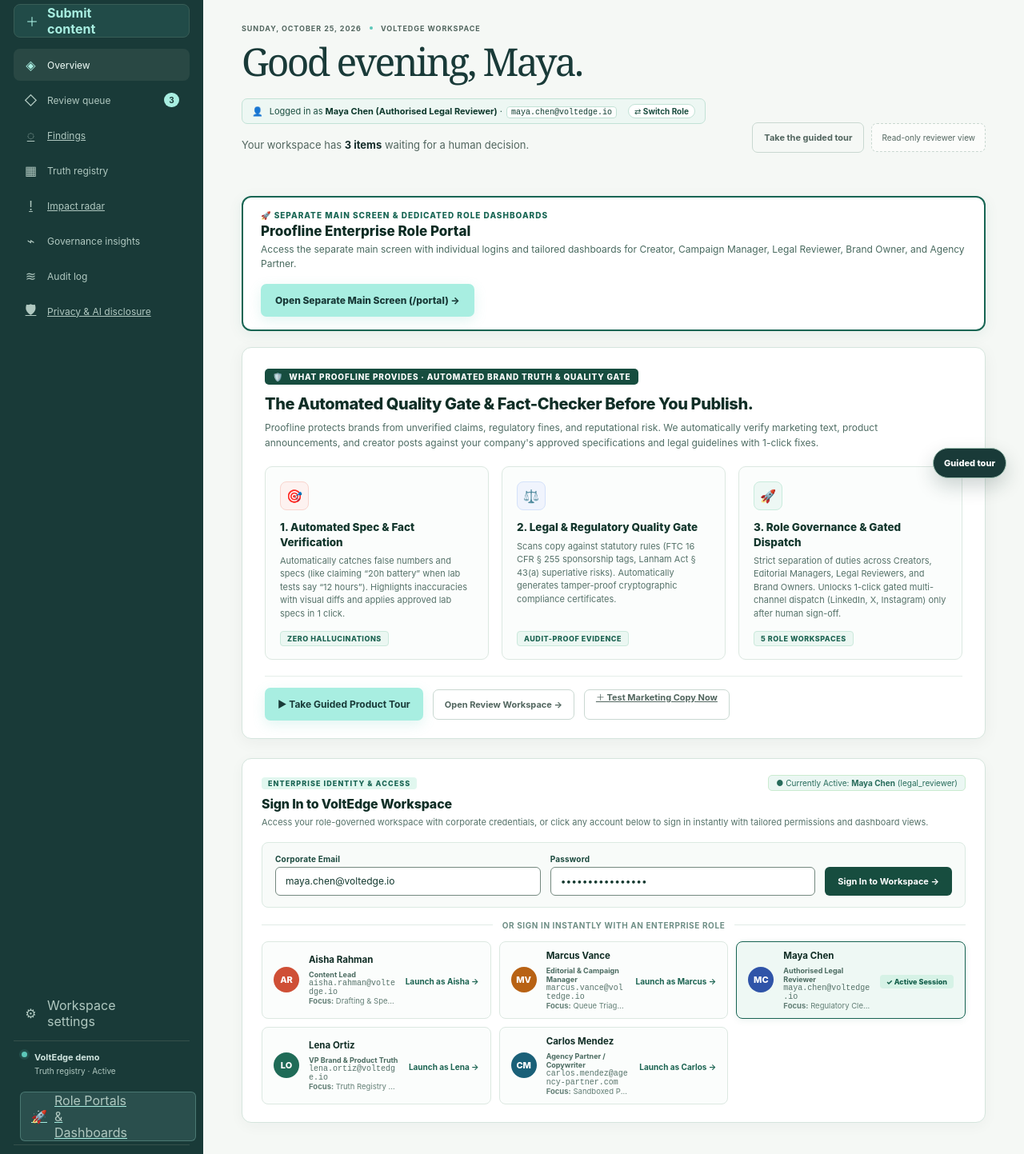
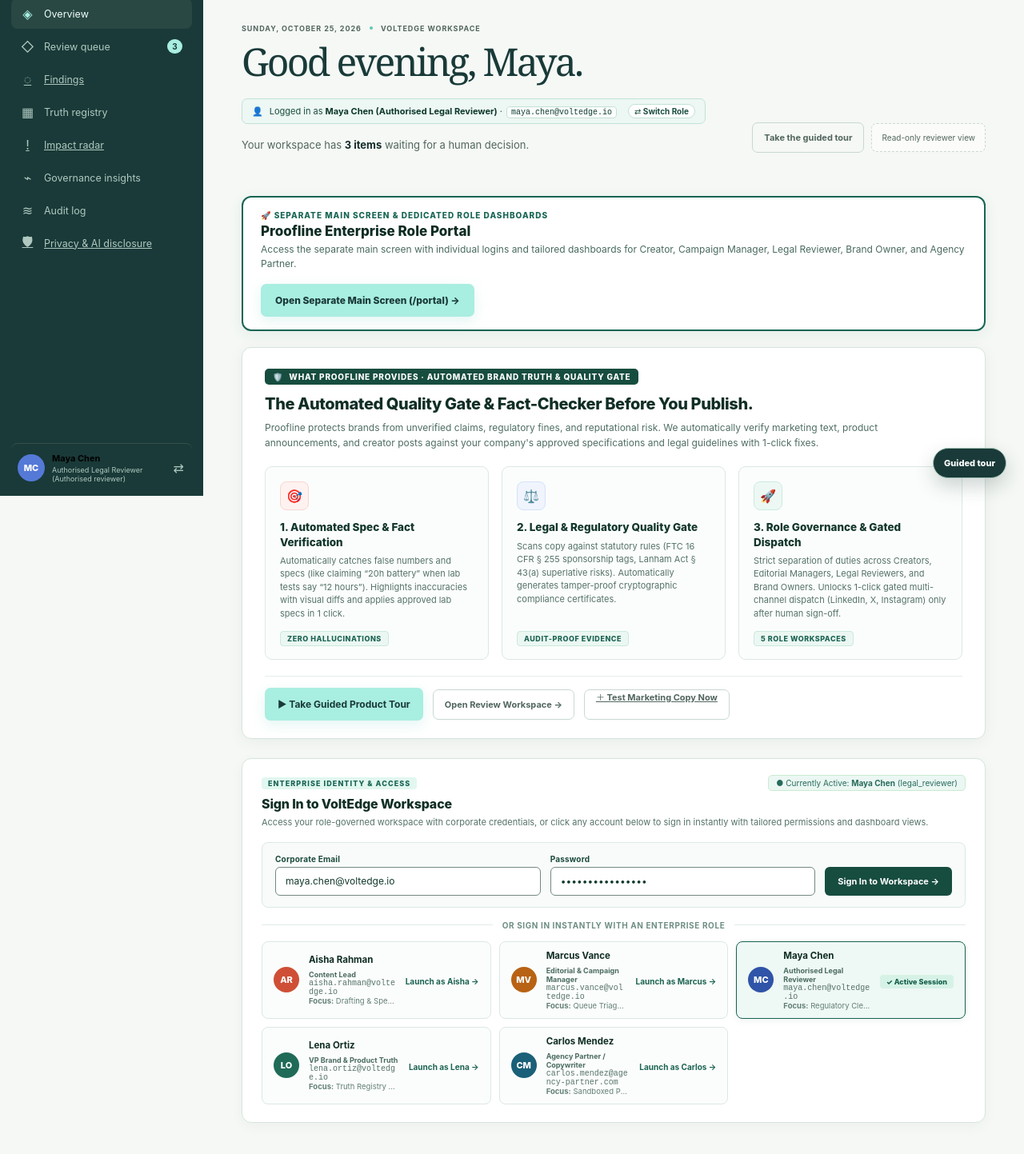
Before and after one commit to potlasrisharan/proofline, a Next.js app: page / in a window 1280 px wide. Shown: the part 180-1623 px from the top of the page at 80% size. Built offline with nearby package versions, Linux system fonts and the light colour scheme.

Commit message:
feat(ui): unify and simplify sidebar across all routes, remove external brand inspiration names

```diff
--- a/app/components/app-sidebar.tsx
+++ b/app/components/app-sidebar.tsx
@@ -16,8 +16,8 @@ export type NavKey =
   | "impact"
   | "insights"
   | "audit-log"
-  | "portal"
-  | "privacy";
+  | "privacy"
+  | "portal";
 
 type AppSidebarProps = {
   activeKey: NavKey;
@@ -43,17 +43,41 @@ function getStoredFindingsBadge(): number | null {
   }
 }
 
+function getStoredRole(fallback: ProoflineRole): ProoflineRole {
+  if (typeof window === "undefined") return fallback;
+  try {
+    const stored = (sessionStorage.getItem("proofline:active-role") || localStorage.getItem("proofline:active-role")) as ProoflineRole | null;
+    if (stored && demoPersonas[stored]) {
+      return stored;
+    }
+  } catch {
+    return fallback;
+  }
+  return fallback;
+}
+
 export function AppSidebar({
   activeKey,
   onNavigateView,
   openReviewCount = 3,
   currentRole = "Authorised reviewer",
-  roleKey = "legal_reviewer",
+  roleKey,
   onSwitchRole,
 }: AppSidebarProps) {
   const router = useRouter();
-  const persona = demoPersonas[roleKey] ?? demoPersonas.legal_reviewer;
+  const [storedRole] = useState<ProoflineRole>(() => getStoredRole(roleKey ?? "legal_reviewer"));
   const [findingsBadge] = useState<number | null>(getStoredFindingsBadge);
+
+  const effectiveRoleKey = roleKey ?? storedRole;
+  const persona = demoPersonas[effectiveRoleKey] ?? demoPersonas.legal_reviewer;
+
+  const handleRoleSwitch = () => {
+    if (onSwitchRole) {
+      onSwitchRole();
+    } else {
+      router.push("/?openSwitchRole=true");
+    }
+  };
 
   const navItems: Array<{
     key: NavKey;
@@ -91,7 +115,7 @@ export function AppSidebar({
         </span>
       </Link>
 
-      <div className="workspace-switcher">
+      <div className="workspace-switcher" title="Active enterprise workspace">
         <span className="workspace-dot" />
         <span>VoltEdge workspace</span>
         <span className="chevron" aria-hidden="true">⌄</span>
@@ -147,49 +171,9 @@ export function AppSidebar({
 
       <div className="sidebar-bottom">
         <button
-          className="nav-item muted"
-          type="button"
-          onClick={() => {
-            if (onNavigateView) {
-              onNavigateView("registry");
-            } else {
-              router.push("/?view=registry");
-            }
-          }}
-        >
-          <span aria-hidden="true">⚙</span>
-          <span>Workspace settings</span>
-        </button>
-
-        <div className="registry-health">
-          <span className="health-dot" />
-          <div>
-            <strong>VoltEdge demo</strong>
-            <small>Truth registry · Active</small>
-          </div>
-        </div>
-
-        <Link
-          href="/portal"
-          prefetch={false}
-          className="nav-item portal-nav-link"
-          title="Open Separate Main Screen with Role Logins & Dashboards"
-          style={{
-            background: "rgba(168, 238, 225, 0.12)",
-            border: "1px solid rgba(168, 238, 225, 0.25)",
-            color: "var(--aqua, #a8eee1)",
-            margin: "4px 8px",
-            borderRadius: 6,
-          }}
-        >
-          <span aria-hidden="true">🚀</span>
-          <span>Role Portals &amp; Dashboards</span>
-        </Link>
-
-        <button
           className="profile-card profile-card-button"
           type="button"
-          onClick={onSwitchRole}
+          onClick={handleRoleSwitch}
           title="Click to switch demo role / credentials"
         >
           <div className={`avatar persona-avatar ${persona.badgeTone}`}>{persona.initials}</div>
--- a/app/components/creator-platform-studio.tsx
+++ b/app/components/creator-platform-studio.tsx
@@ -75,7 +75,7 @@ export const creatorPlatformPresets: Record<CreatorPlatform, PlatformPreset> = {
     primaryRules: [
       "CAN-SPAM Act compliance: explicit opt-out & physical address disclosure",
       "Truth Registry verification on technical specifications",
-      "PerformLine absolute & superlative scanner",
+      "Absolute & superlative claim scanner",
     ],
   },
   press_release: {
@@ -187,7 +187,7 @@ export function CreatorPlatformStudioModal({
     if (/most reliable/i.test(text)) {
       superlativeIssues.push({
         flagged: "our most reliable laptop yet",
-        rule: "Lanham Act § 43(a) & PerformLine Absolute Scanner",
+        rule: "Lanham Act § 43(a) Superlative Claim Scanner",
         rewrite: "our most thoroughly tested laptop yet",
       });
     }
--- a/app/components/role-dashboard-showcase.tsx
+++ b/app/components/role-dashboard-showcase.tsx
@@ -70,9 +70,9 @@ export const demoPersonas: Record<ProoflineRole, DemoPersona> = {
     permissionsSummary: "Full regulatory sign-off: can approve revisions, unlock publishing gate, and sign certificates.",
     badgeTone: "blue",
     coreCapabilities: [
-      "4-Pillar Acrolinx Quality Scorecard evaluation (Accuracy, Legal, Brand, A11y)",
-      "Red Marker statutory rulebook check (FTC §5 & Lanham Act §43(a))",
-      "PerformLine high-risk superlative scanner with safe-harbor rewrites",
+      "4-Pillar Quality Scorecard evaluation (Accuracy, Legal, Brand, A11y)",
+      "Statutory rulebook check (FTC §5 & Lanham Act §43(a))",
+      "High-risk superlative scanner with safe-harbor rewrites",
       "Sign & export tamper-proof cryptographic compliance certificates",
     ],
   },
@@ -84,7 +84,7 @@ export const demoPersonas: Record<ProoflineRole, DemoPersona> = {
     title: "VP Brand & Product Truth",
     department: "Executive Brand Leadership",
     focus: "Truth Registry & Multi-Channel Dispatch",
-    description: "Governs registered brand sources, approves guideline gap clarifications based on recurring trends, and authorizes 1-click multi-channel dispatch via Zernio.",
+    description: "Governs registered brand sources, approves guideline gap clarifications based on recurring trends, and authorizes 1-click multi-channel dispatch across connected channels.",
     primaryView: "registry",
     permissionsSummary: "Executive authority: manage truth registry records, approve guideline updates, and dispatch.",
     badgeTone: "mint",
@@ -92,7 +92,7 @@ export const demoPersonas: Record<ProoflineRole, DemoPersona> = {
       "Add, version, and scope official brand truth records",
       "Approve guideline updates identified by the Guideline-Gap Detector",
       "Monitor workspace registry coverage (86% active sources)",
-      "1-Click Gated Multi-Channel Dispatch across LinkedIn, X, Instagram via Zernio",
+      "1-Click Gated Multi-Channel Dispatch across LinkedIn, X, Instagram",
     ],
   },
   agency: {
--- a/app/globals.css
+++ b/app/globals.css
@@ -44,35 +44,37 @@ button:focus-visible, input:focus-visible, select:focus-visible { outline: 3px s
 button:disabled { cursor: not-allowed; opacity: .6; }
 
 .app-shell { display: flex; min-height: 100vh; }
-.sidebar { width: 254px; min-height: 100vh; display: flex; flex-direction: column; flex-shrink: 0; padding: 29px 17px 18px; background: var(--navy); color: #edf8f4; }
+.sidebar { width: 254px; height: 100vh; position: sticky; top: 0; display: flex; flex-direction: column; flex-shrink: 0; padding: 20px 14px 16px; background: var(--navy); color: #edf8f4; overflow-y: auto; z-index: 100; }
 .brand-lockup { display: flex; align-items: center; gap: 12px; padding: 0 8px; text-decoration: none; }
 .brand-logo-img { width: 36px; height: 36px; flex-shrink: 0; border-radius: 9px; object-fit: cover; border: 1px solid rgba(255, 255, 255, 0.2); box-shadow: 0 4px 14px rgba(0, 0, 0, 0.25); }
 .brand-mark { width: 36px; height: 36px; display: grid; place-items: center; flex-shrink: 0; border-radius: 9px; background: linear-gradient(135deg, #44f2c9 0%, #15b89a 100%); color: #0a2923; font-family: -apple-system, BlinkMacSystemFont, "Segoe UI", Roboto, sans-serif; font-size: 20px; font-weight: 900; box-shadow: 0 4px 14px rgba(68, 242, 201, 0.35); border: 1px solid rgba(255, 255, 255, 0.3); }
 .brand-text-col { display: flex; flex-direction: column; justify-content: center; min-width: 0; }
 .brand-name { display: block; color: #ffffff !important; font-size: 17.5px; font-weight: 850; letter-spacing: -.03em; line-height: 1.15; }
 .brand-caption { display: block; margin-top: 3px; color: #a4ceca !important; font-size: 9.5px; font-weight: 500; letter-spacing: .01em; line-height: 1.25; }
-.workspace-switcher { display: flex; align-items: center; gap: 9px; width: 100%; margin: 46px 5px 30px; padding: 11px; border: 1px solid #38534f; border-radius: 9px; color: #cfe3de; background: transparent; font-size: 11px; text-align: left; }
+.workspace-switcher { display: flex; align-items: center; gap: 9px; width: 100%; margin: 16px 0 12px; padding: 9px 11px; border: 1px solid #38534f; border-radius: 9px; color: #cfe3de; background: transparent; font-size: 11px; text-align: left; }
 .workspace-switcher:hover { border-color: #5e8179; background: rgba(255, 255, 255, .04); }
 .workspace-dot, .health-dot { width: 7px; height: 7px; flex: 0 0 auto; border-radius: 50%; background: var(--aqua-deep); box-shadow: 0 0 0 3px rgba(92, 199, 185, .13); }
 .chevron { margin-left: auto; color: #7d9c96; font-size: 16px; }
-.nav-action-btn { display: flex; align-items: center; gap: 10px; min-height: 42px; width: 100%; margin: 0 0 14px; padding: 0 13px; border: 1px solid #385d56; border-radius: 8px; color: #f0fdf9; background: rgba(92, 199, 185, .12); font-size: 12px; font-weight: 650; text-decoration: none; transition: all .2s; cursor: pointer; }
+.nav-action-btn { display: flex; align-items: center; gap: 10px; min-height: 40px; width: 100%; margin: 0 0 12px; padding: 0 13px; border: 1px solid #385d56; border-radius: 8px; color: #f0fdf9; background: rgba(92, 199, 185, .12); font-size: 12px; font-weight: 650; text-decoration: none; transition: all .2s; cursor: pointer; }
 .nav-action-btn:hover { border-color: var(--aqua); background: rgba(92, 199, 185, .22); color: #fff; }
 .nav-action-btn.active { border-color: var(--aqua); background: var(--aqua); color: var(--navy); }
 .nav-action-btn.active span { color: var(--navy); }
 .nav-action-btn span { display: grid; width: 18px; place-items: center; color: var(--aqua); font-size: 16px; font-weight: 700; }
-.nav-list { display: grid; gap: 4px; }
-.nav-item { display: flex; align-items: center; gap: 12px; min-height: 40px; width: 100%; padding: 0 13px; border: 0; border-radius: 8px; color: #93aca7; background: transparent; font-size: 12px; text-align: left; transition: background .2s, color .2s; }
+.nav-list { display: grid; gap: 3px; }
+.nav-item { display: flex; align-items: center; gap: 12px; min-height: 38px; width: 100%; padding: 0 12px; border: 0; border-radius: 8px; color: #93aca7; background: transparent; font-size: 12.5px; text-align: left; transition: background .2s, color .2s; }
 .nav-item span { display: grid; width: 17px; place-items: center; color: #80a39b; font-size: 16px; }
 .nav-item:hover, .nav-item.active { color: #e9faf5; background: #294844; }
 .nav-item.active span { color: var(--aqua); }
 .nav-item b { margin-left: auto; min-width: 19px; padding: 3px 5px; border-radius: 10px; color: var(--navy); background: var(--aqua); text-align: center; font-size: 10px; }
-.sidebar-bottom { margin-top: auto; }
+.sidebar-bottom { margin-top: auto; padding-top: 10px; }
 .nav-item.muted { margin-bottom: 14px; }
 .registry-health { display: flex; align-items: flex-start; gap: 9px; padding: 13px 10px 16px; border-top: 1px solid #35504b; color: #cfe3de; }
 .registry-health strong, .registry-health small { display: block; }
 .registry-health strong { font-size: 11px; font-weight: 650; }
 .registry-health small { margin-top: 4px; color: #7e9d96; font-size: 10px; }
-.profile-card { display: flex; align-items: center; gap: 9px; padding: 11px 8px 0; border-top: 1px solid #35504b; }
+.profile-card { display: flex; align-items: center; gap: 9px; padding: 10px 8px; border-top: 1px solid #35504b; margin-top: auto; border-radius: 8px; transition: background 0.2s; background: transparent; width: 100%; text-align: left; }
+.profile-card:hover { background: rgba(255, 255, 255, 0.05); }
+.profile-card-button { border-left: 0; border-right: 0; border-bottom: 0; cursor: pointer; }
 .avatar { width: 30px; height: 30px; display: grid; place-items: center; flex-shrink: 0; border: 0; border-radius: 50%; color: var(--navy); background: #e4b47d; font-size: 10px; font-weight: 750; }
 .avatar-button { cursor: pointer; }
 .profile-card strong, .profile-card small { display: block; }
@@ -284,7 +286,7 @@ h2 { margin-bottom: 0; color: var(--navy); font-size: 19px; font-weight: 720; le
 .registry-card-compact { display: flex; flex-direction: column; justify-content: space-between; min-height: 170px; }
 .action-first-banner { display: flex; align-items: center; justify-content: space-between; gap: 14px; padding: 14px 18px; border-radius: 9px; border: 1px solid #cae8dd; background: #f0faf6; }
 
-/* Gated Dispatch & Zernio Publishing Styles */
+/* Gated Dispatch & Multi-Channel Publishing Styles */
 .publish-dispatch-banner { display: flex; align-items: center; justify-content: space-between; gap: 14px; margin: 0 24px 22px; padding: 16px 20px; border: 1.5px solid #a8e5d0; border-radius: 10px; background: #f0faf5; box-shadow: 0 6px 20px rgba(62, 154, 130, .08); }
 .dispatch-badge { display: flex; align-items: center; gap: 12px; }
 .dispatch-check { width: 32px; height: 32px; display: grid; place-items: center; flex-shrink: 0; border-radius: 50%; color: #fff; background: var(--mint); font-size: 16px; font-weight: 800; }
@@ -1019,8 +1021,8 @@ h2 { margin-bottom: 0; color: var(--navy); font-size: 19px; font-weight: 720; le
 }
 
 /* ==========================================================================
-   ENTERPRISE COMPLIANCE & QUALITY GATE SUITE (Reverse-Engineered Features)
-   Acrolinx · Red Marker · PerformLine · Filestage
+   ENTERPRISE COMPLIANCE & QUALITY GATE SUITE
+   4-Pillar Scorecard · Statutory Rulebook · Superlative Scanner · Sign-Off Matrix
    ========================================================================== */
 
 .quality-gate-container {
@@ -1192,7 +1194,7 @@ h2 { margin-bottom: 0; color: var(--navy); font-size: 19px; font-weight: 720; le
   animation: panel-in 140ms ease-out;
 }
 
-/* Acrolinx Scorecard */
+/* 4-Pillar Quality Scorecard */
 .gate-score-summary-bar {
   display: grid;
   grid-template-columns: 140px 1fr;
@@ -1314,7 +1316,7 @@ h2 { margin-bottom: 0; color: var(--navy); font-size: 19px; font-weight: 720; le
   line-height: 1.35;
 }
 
-/* Red Marker Rulebook Grid */
+/* Statutory Regulatory Rulebook Grid */
 .rulebook-grid {
   display: grid;
   grid-template-columns: repeat(auto-fit, minmax(240px, 1fr));
@@ -1454,7 +1456,7 @@ h2 { margin-bottom: 0; color: var(--navy); font-size: 19px; font-weight: 720; le
   background: #a46d29;
 }
 
-/* PerformLine Superlative Scanner */
+/* Superlative & Comparative Claim Scanner */
 .superlative-scanner-box {
   background: #fafcfb;
   border: 1px solid #dce8e1;
@@ -1606,7 +1608,7 @@ h2 { margin-bottom: 0; color: var(--navy); font-size: 19px; font-weight: 720; le
   margin: 2px 0 0;
 }
 
-/* Filestage Sign-Off Matrix */
+/* Multi-Stakeholder Sign-Off Matrix */
 .signoff-matrix-grid {
   display: grid;
   grid-template-columns: repeat(auto-fit, minmax(180px, 1fr));
--- a/app/page.tsx
+++ b/app/page.tsx
@@ -532,7 +532,13 @@ export default function Home() {
   const [isDisclosureOpen, setIsDisclosureOpen] = useState(false);
   const [isPublishModalOpen, setIsPublishModalOpen] = useState(false);
   const [isComplianceCertOpen, setIsComplianceCertOpen] = useState(false);
-  const [isRoleModalOpen, setIsRoleModalOpen] = useState(false);
+  const [isRoleModalOpen, setIsRoleModalOpen] = useState(() => {
+    if (typeof window !== "undefined") {
+      const params = new URLSearchParams(window.location.search);
+      return params.get("openSwitchRole") === "true" || params.get("switchRole") === "1";
+    }
+    return false;
+  });
   const [isCreatorStudioOpen, setIsCreatorStudioOpen] = useState(false);
   const [isIndicModalOpen, setIsIndicModalOpen] = useState(false);
   const [indicLang, setIndicLang] = useState<"te" | "hi">("te");
@@ -715,7 +721,7 @@ export default function Home() {
     setSubmittedContent(revisedContent);
     setAuditState("needs-changes");
     setFindings((current) => current.map((item) => (item.id === "reliable" ? { ...item, resolved: true, actionStatus: "accepted" } : item)));
-    addActivity({ icon: "⚖️", title: "Safe-harbor applied", detail: `PerformLine safe-harbor rewrite added to ${nextLabel}.`, time: "Just now", tone: "good" });
+    addActivity({ icon: "⚖️", title: "Safe-harbor applied", detail: `Statutory safe-harbor rewrite added to ${nextLabel}.`, time: "Just now", tone: "good" });
     appendAuditEvent({ kind: "suggestion_applied", actor: "Maya Chen", role: currentRole, summary: `Superlative safe-harbor rewrite applied to ${nextLabel}.`, contentVersion: nextLabel });
     notify("Safe-harbor rewrite applied to new revision.");
   }
@@ -771,13 +777,13 @@ export default function Home() {
         kind: "revision_approved",
         actor: "Maya Chen",
         role: currentRole,
-        summary: `Dispatched to ${selectedChannels.join(", ")} via Zernio Sandbox (Simulated).`,
+        summary: `Dispatched to ${selectedChannels.join(", ")} via Multi-Channel Dispatch (Simulated).`,
         contentVersion,
       });
       addActivity({
         icon: "↗",
         title: `Dispatched to ${selectedChannels.length} channels`,
-        detail: `Zernio sandbox mock: ${selectedChannels.join(", ")}.`,
+        detail: `Social & CMS dispatch: ${selectedChannels.join(", ")}.`,
         time: "Just now",
         tone: "good",
       });
@@ -1264,7 +1270,7 @@ export default function Home() {
                             setIsPublishModalOpen(true);
                           }}
                         >
-                          Dispatch to Channels (Zernio) ↗
+                          Dispatch to Channels ↗
                         </button>
                       </div>
                     </section>
@@ -1302,11 +1308,11 @@ export default function Home() {
             <div style={{ display: "flex", alignItems: "center", gap: 10, marginBottom: 8 }}>
               <Image src="/logo.png" alt="Proofline" width={22} height={22} style={{ borderRadius: 5, border: "1px solid rgba(0,0,0,0.1)" }} />
               <p className="eyebrow" style={{ margin: 0 }}>Gated Multi-Platform Dispatch</p>
-              <span className="badge-pill pill-risk" style={{ fontSize: 9 }}>SIMULATED · Zernio Sandbox Mock</span>
+              <span className="badge-pill pill-risk" style={{ fontSize: 9 }}>SIMULATED · Multi-Channel Dispatch Mock</span>
             </div>
             <h2 id="dispatch-modal-title">Publish approved revision</h2>
             <p className="modal-copy">
-              Dispatches verified content across connected social channels and CMS via Zernio API.
+              Dispatches verified content across connected social channels and CMS via verified channel APIs.
               Unverified claims are strictly blocked from distribution.
             </p>
 
```
Also changed, not shown: app/components/compliance-quality-gate.tsx (+11 -11 lines), app/portal/page.tsx (+6 -6 lines), 1 other file (tests, documents, lock files or other folders).
